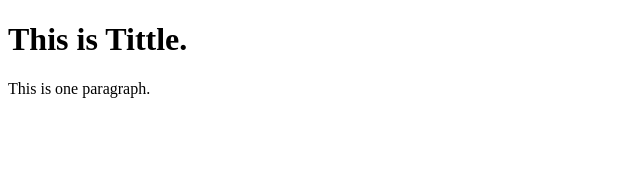
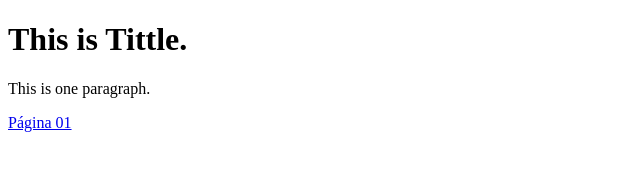
Before and after one commit to edskate/30-12-2023, a plain HTML site: page index.html in a window 1280 px wide. Shown: the full height of the page, 0-640 px from the left. Drawn offline with Linux system fonts and the light colour scheme.

Commit message:
add ancora 01

```diff
--- a/index.html
+++ b/index.html
@@ -9,5 +9,6 @@
     <h1>This is Tittle.</h1>
 
     <p>This is one paragraph.</p>
+    <a href="index01.html">Página 01</a>
 </body>
 </html>
```
